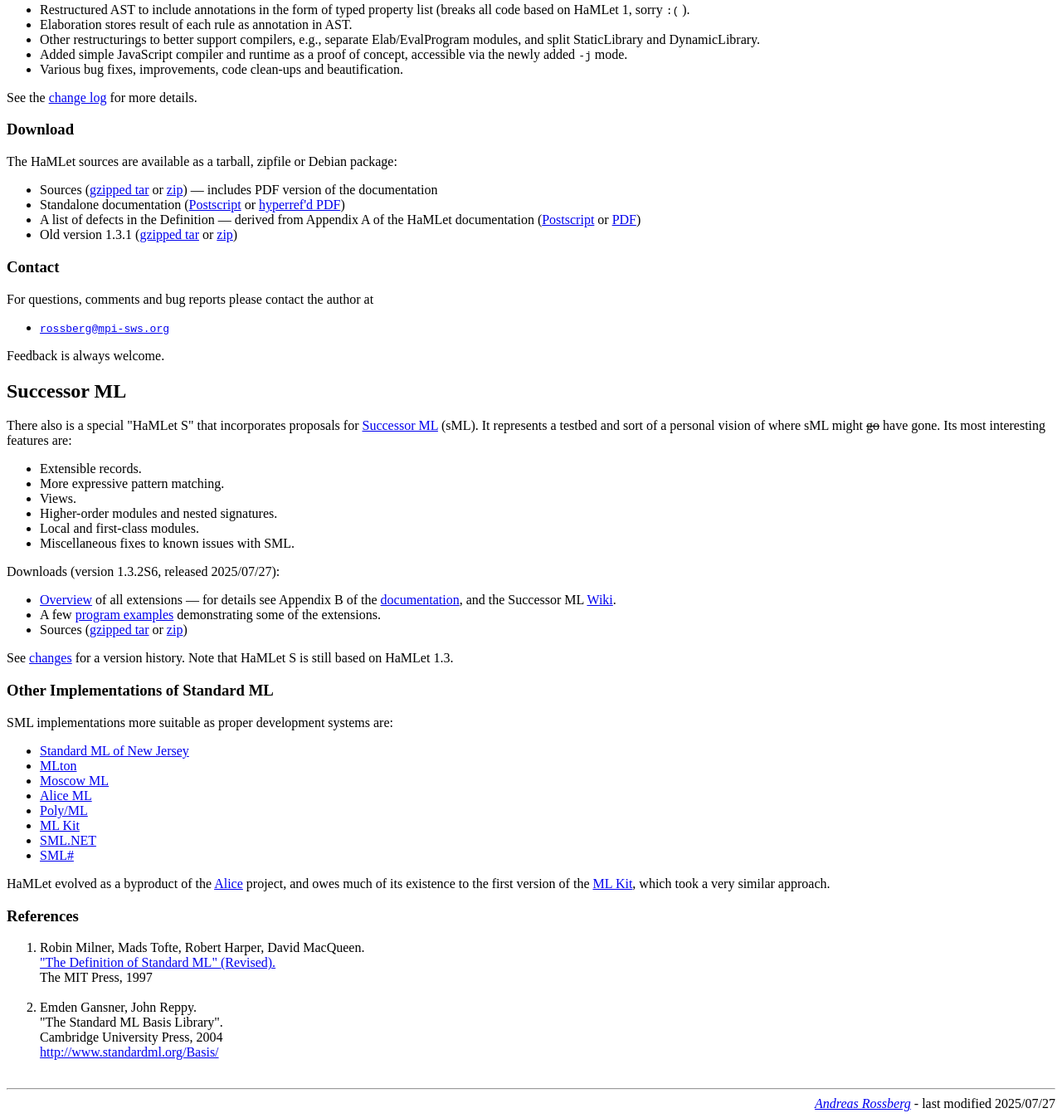
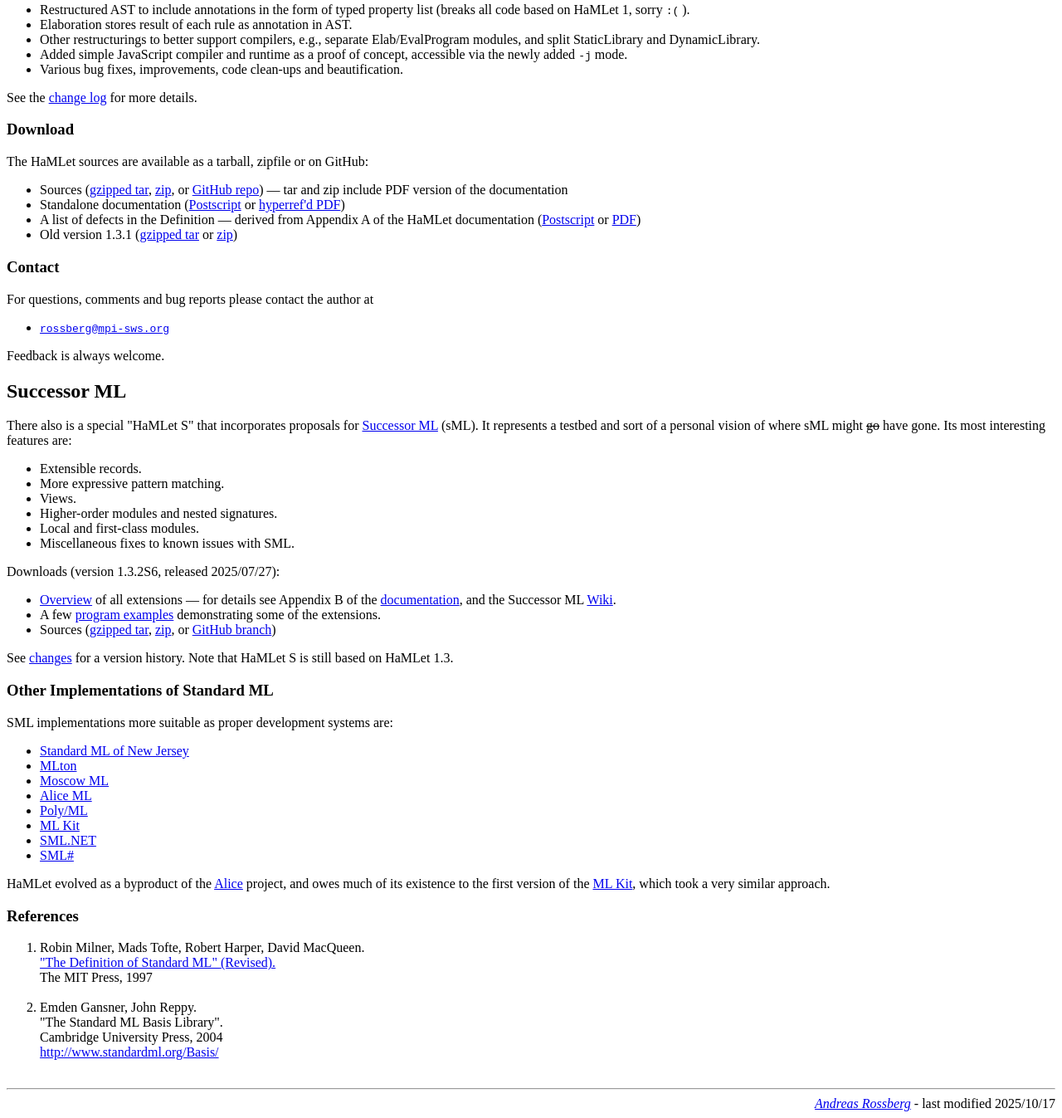
Before and after one commit to rossberg/hamlet, a plain HTML site: page doc/homepage/index.html in a window 1280 px wide. Shown: the part 790-2137 px from the top of the page at 83% size. Drawn offline with Linux system fonts and the light colour scheme.

Commit message:
Add github links to homepage

```diff
--- a/doc/homepage/index.html
+++ b/doc/homepage/index.html
@@ -84,12 +84,13 @@ and a conflict with the SML/NJ 110.67 library.</P>
 
 <H3>Download</H3>
 
-<P>The HaMLet sources are available as a tarball, zipfile or Debian package:</P>
+<P>The HaMLet sources are available as a tarball, zipfile or on GitHub:</P>
 
 <UL>
-<LI>Sources (<A href="hamlet-2.0.1.tar.gz">gzipped tar</A> or
-	     <A href="hamlet-2.0.1.zip">zip</A>)
-    &mdash; includes PDF version of the documentation</LI>
+<LI>Sources (<A href="hamlet-2.0.1.tar.gz">gzipped tar</A>,
+	     <A href="hamlet-2.0.1.zip">zip</A>, or
+             <A href="https://github.com/rossberg/hamlet/tree/master">GitHub repo</A>)
+    &mdash; tar and zip include PDF version of the documentation</LI>
 <LI>Standalone documentation (<A href="hamlet-2.0.1.ps">Postscript</A> or
 		   <A href="hamlet-2.0.1.pdf">hyperref'd PDF</A>)</LI>
 <LI>A list of defects in the Definition &mdash; derived from Appendix A of the HaMLet documentation (<A href="defects.ps">Postscript</A> or <A href="defects.pdf">PDF</A>)</LI>
@@ -112,7 +113,7 @@ and a conflict with the SML/NJ 110.67 library.</P>
 <A name="successor-ml">
 <H2>Successor ML</H2>
 
-<P>There also is a special "HaMLet S" that incorporates proposals for <A href="http://www.successor-ml.org/">Successor ML</A> (sML). It represents a testbed and sort of a personal vision of where sML might <strike>go</strike> have gone. Its most interesting features are:</P>
+<P>There also is a special "HaMLet S" that incorporates proposals for <A href="https://smlfamily.github.io/successor-ml/">Successor ML</A> (sML). It represents a testbed and sort of a personal vision of where sML might <strike>go</strike> have gone. Its most interesting features are:</P>
 
 <UL>
 <LI>Extensible records.</LI>
@@ -128,8 +129,9 @@ and a conflict with the SML/NJ 110.67 library.</P>
 <UL>
 <LI><A href="README-succ.txt">Overview</A> of all extensions &mdash; for details see Appendix B of the <A href="hamlet-succ-1.3.2S6.pdf">documentation</A>, and the Successor ML <A href="http://www.successor-ml.org">Wiki</A>.
 <LI>A few <A href="examples-succ/">program examples</A> demonstrating some of the extensions.
-<LI>Sources (<A href="hamlet-succ-1.3.2S6.tar.gz">gzipped tar</A> or
-	     <A href="hamlet-succ-1.3.2S6.zip">zip</A>)</LI>
+<LI>Sources (<A href="hamlet-succ-2.3.2S6.tar.gz">gzipped tar</A>,
+	     <A href="hamlet-succ-1.3.2S6.zip">zip</A>, or
+             <A href="https://github.com/rossberg/hamlet/tree/succ">GitHub branch</A>)</LI>
 </UL>
 
 <P>See <A href="CHANGES-succ.txt">changes</A> for a version history. Note that HaMLet S is still based on HaMLet 1.3.</P>
@@ -223,7 +225,7 @@ University of Copenhagen, 1993<BR>
 <HR>
 <DIV align=RIGHT>
 <I> <A href="http://www.mpi-sws.org/~rossberg/">Andreas Rossberg</A> </I>
-- last modified 2025/07/27
+- last modified 2025/10/17
 </DIV>
 
 
```
